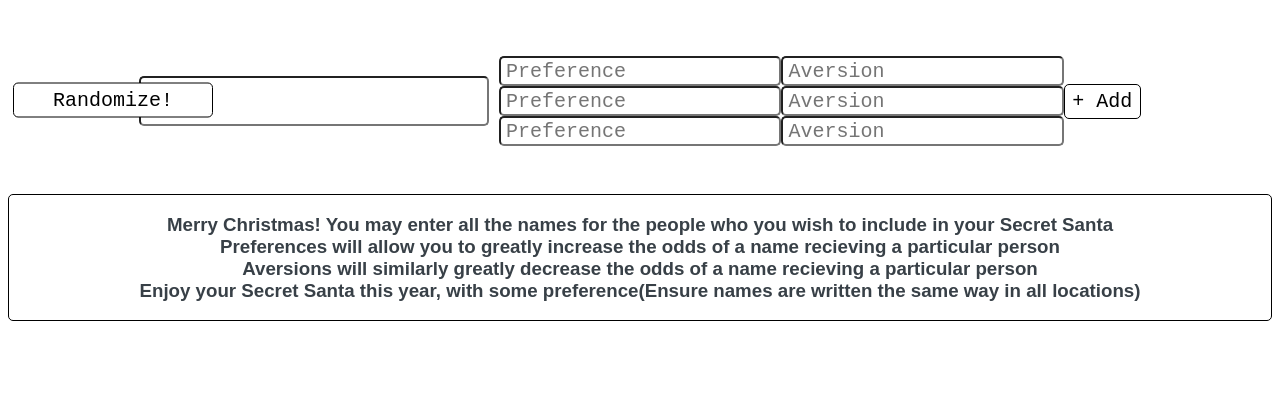
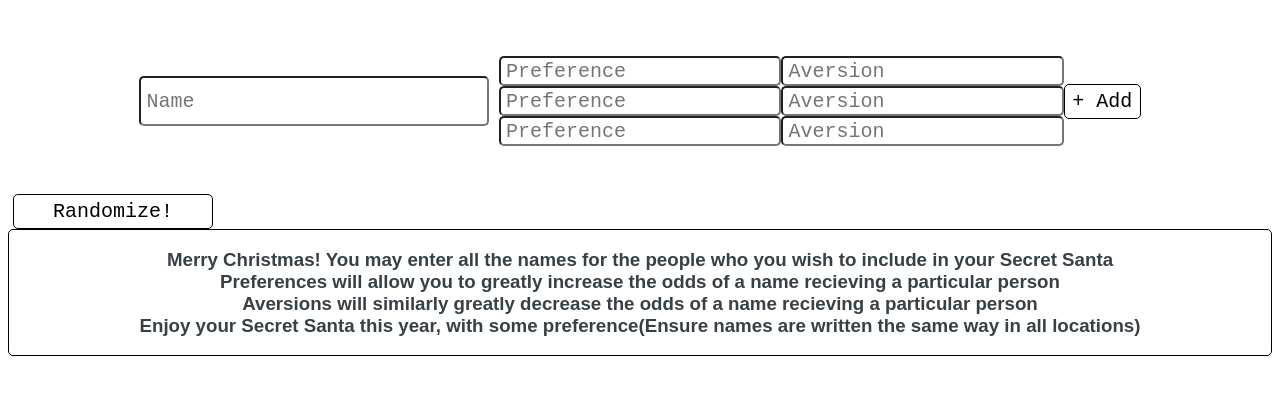
Before and after one commit to Nicholasblatt/SecretSanta, a plain HTML site: page index.html in a window 1280 px wide. Shown: the part 60-454 px from the top of the page. Drawn offline with nearby package versions, Linux system fonts and the light colour scheme.

Commit message:
Fixing randomizer container css

```diff
--- a/style.css
+++ b/style.css
@@ -201,14 +201,6 @@ footer {
     cursor: pointer;
 }
 
-.randomizer-container {
-    margin: 0;
-    position: absolute;
-    top: 20%;
-    -ms-transform: translateY(-50%);
-    transform: translateY(-50%);
-}
-
 .add-button:hover {
     transition: all 0.25s ease;
     color: white;
```
